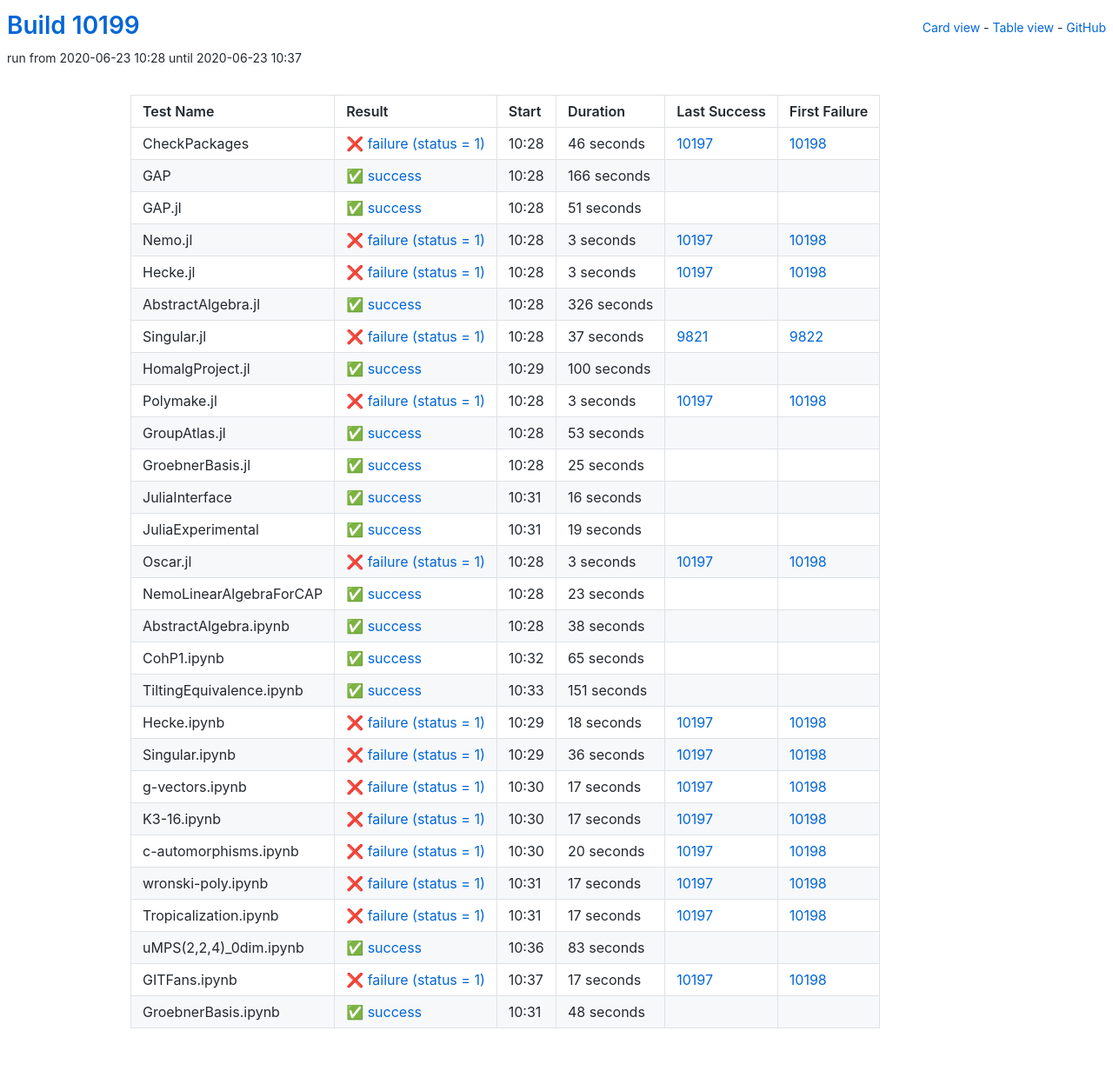
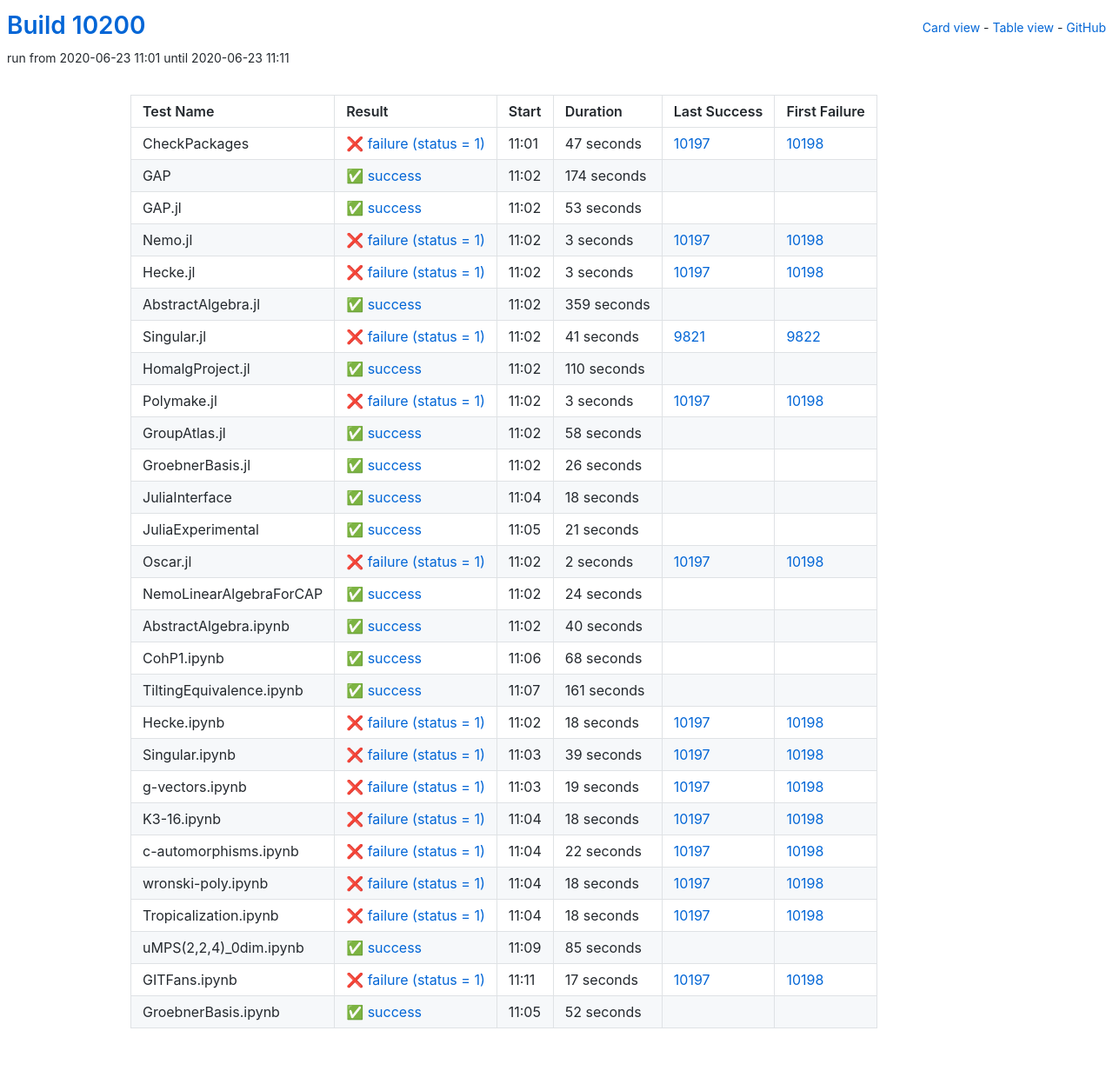
Before and after one commit to oscar-system/oscar-ci-status, a Jekyll site: the page built from table.html, in a window 1280 px wide. Shown: the whole page at 87% size. Built offline with Jekyll 4.4.1, drawn with Linux system fonts in a browser that asks for light colours.

Commit message:
Build #10200

```diff
--- a/_data/ci.yml
+++ b/_data/ci.yml
@@ -1,6 +1,6 @@
 ---
-build: 10199
-build_url: https://oscarci.mathematik.uni-kl.de/job/oscar/10199/
+build: 10200
+build_url: https://oscarci.mathematik.uni-kl.de/job/oscar/10200/
 job: oscar
 organization: oscar-system
 repo: oscar-ci-status
@@ -8,44 +8,44 @@
 tests:
 - name: CheckPackages
   id: checkpackages
-  log: https://oscarci.mathematik.uni-kl.de/job/oscar/10199/artifact/logs/build-10199/CheckPackages.log
-  start: 2020-06-23 10:28
+  log: https://oscarci.mathematik.uni-kl.de/job/oscar/10200/artifact/logs/build-10200/CheckPackages.log
+  start: 2020-06-23 11:01
   success: false
   exitcode: 1
   status: failure
-  duration: 46
+  duration: 47
   last_success: 10197
   last_success_url: https://oscarci.mathematik.uni-kl.de/job/oscar/10197/
   first_failure: 10198
   first_failure_url: https://oscarci.mathematik.uni-kl.de/job/oscar/10198/
 - name: GAP
   id: gap
-  log: https://oscarci.mathematik.uni-kl.de/job/oscar/10199/artifact/logs/build-10199/GAP.log
-  start: 2020-06-23 10:28
+  log: https://oscarci.mathematik.uni-kl.de/job/oscar/10200/artifact/logs/build-10200/GAP.log
+  start: 2020-06-23 11:02
   success: true
   exitcode: 0
   status: success
-  duration: 166
+  duration: 174
   last_success: false
   last_success_url:
   first_failure: false
   first_failure_url:
 - name: GAP.jl
   id: gap-jl
-  log: https://oscarci.mathematik.uni-kl.de/job/oscar/10199/artifact/logs/build-10199/GAP.jl.log
-  start: 2020-06-23 10:28
+  log: https://oscarci.mathematik.uni-kl.de/job/oscar/10200/artifact/logs/build-10200/GAP.jl.log
+  start: 2020-06-23 11:02
   success: true
   exitcode: 0
   status: success
-  duration: 51
+  duration: 53
   last_success: false
   last_success_url:
   first_failure: false
   first_failure_url:
 - name: Nemo.jl
   id: nemo-jl
-  log: https://oscarci.mathematik.uni-kl.de/job/oscar/10199/artifact/logs/build-10199/Nemo.jl.log
-  start: 2020-06-23 10:28
+  log: https://oscarci.mathematik.uni-kl.de/job/oscar/10200/artifact/logs/build-10200/Nemo.jl.log
+  start: 2020-06-23 11:02
   success: false
   exitcode: 1
   status: failure
@@ -56,8 +56,8 @@
   first_failure_url: https://oscarci.mathematik.uni-kl.de/job/oscar/10198/
 - name: Hecke.jl
   id: hecke-jl
-  log: https://oscarci.mathematik.uni-kl.de/job/oscar/10199/artifact/logs/build-10199/Hecke.jl.log
-  start: 2020-06-23 10:28
+  log: https://oscarci.mathematik.uni-kl.de/job/oscar/10200/artifact/logs/build-10200/Hecke.jl.log
+  start: 2020-06-23 11:02
   success: false
   exitcode: 1
   status: failure
@@ -68,44 +68,44 @@
   first_failure_url: https://oscarci.mathematik.uni-kl.de/job/oscar/10198/
 - name: AbstractAlgebra.jl
   id: abstractalgebra-jl
-  log: https://oscarci.mathematik.uni-kl.de/job/oscar/10199/artifact/logs/build-10199/AbstractAlgebra.jl.log
-  start: 2020-06-23 10:28
+  log: https://oscarci.mathematik.uni-kl.de/job/oscar/10200/artifact/logs/build-10200/AbstractAlgebra.jl.log
+  start: 2020-06-23 11:02
   success: true
   exitcode: 0
   status: success
-  duration: 326
+  duration: 359
   last_success: false
   last_success_url:
   first_failure: false
   first_failure_url:
 - name: Singular.jl
   id: singular-jl
-  log: https://oscarci.mathematik.uni-kl.de/job/oscar/10199/artifact/logs/build-10199/Singular.jl.log
-  start: 2020-06-23 10:28
+  log: https://oscarci.mathematik.uni-kl.de/job/oscar/10200/artifact/logs/build-10200/Singular.jl.log
+  start: 2020-06-23 11:02
   success: false
   exitcode: 1
   status: failure
-  duration: 37
+  duration: 41
   last_success: 9821
   last_success_url: https://oscarci.mathematik.uni-kl.de/job/oscar/9821/
   first_failure: 9822
   first_failure_url: https://oscarci.mathematik.uni-kl.de/job/oscar/9822/
 - name: HomalgProject.jl
   id: homalgproject-jl
-  log: https://oscarci.mathematik.uni-kl.de/job/oscar/10199/artifact/logs/build-10199/HomalgProject.jl.log
-  start: 2020-06-23 10:29
+  log: https://oscarci.mathematik.uni-kl.de/job/oscar/10200/artifact/logs/build-10200/HomalgProject.jl.log
+  start: 2020-06-23 11:02
   success: true
   exitcode: 0
   status: success
-  duration: 100
+  duration: 110
   last_success: false
   last_success_url:
   first_failure: false
   first_failure_url:
 - name: Polymake.jl
   id: polymake-jl
-  log: https://oscarci.mathematik.uni-kl.de/job/oscar/10199/artifact/logs/build-10199/Polymake.jl.log
-  start: 2020-06-23 10:28
+  log: https://oscarci.mathematik.uni-kl.de/job/oscar/10200/artifact/logs/build-10200/Polymake.jl.log
+  start: 2020-06-23 11:02
   success: false
   exitcode: 1
   status: failure
@@ -116,116 +116,116 @@
   first_failure_url: https://oscarci.mathematik.uni-kl.de/job/oscar/10198/
 - name: GroupAtlas.jl
   id: groupatlas-jl
-  log: https://oscarci.mathematik.uni-kl.de/job/oscar/10199/artifact/logs/build-10199/GroupAtlas.jl.log
-  start: 2020-06-23 10:28
+  log: https://oscarci.mathematik.uni-kl.de/job/oscar/10200/artifact/logs/build-10200/GroupAtlas.jl.log
+  start: 2020-06-23 11:02
   success: true
   exitcode: 0
   status: success
-  duration: 53
+  duration: 58
   last_success: false
   last_success_url:
   first_failure: false
   first_failure_url:
 - name: GroebnerBasis.jl
   id: groebnerbasis-jl
-  log: https://oscarci.mathematik.uni-kl.de/job/oscar/10199/artifact/logs/build-10199/GroebnerBasis.jl.log
-  start: 2020-06-23 10:28
+  log: https://oscarci.mathematik.uni-kl.de/job/oscar/10200/artifact/logs/build-10200/GroebnerBasis.jl.log
+  start: 2020-06-23 11:02
   success: true
   exitcode: 0
   status: success
-  duration: 25
+  duration: 26
   last_success: false
   last_success_url:
   first_failure: false
   first_failure_url:
 - name: JuliaInterface
   id: juliainterface
-  log: https://oscarci.mathematik.uni-kl.de/job/oscar/10199/artifact/logs/build-10199/JuliaInterface.log
-  start: 2020-06-23 10:31
+  log: https://oscarci.mathematik.uni-kl.de/job/oscar/10200/artifact/logs/build-10200/JuliaInterface.log
+  start: 2020-06-23 11:04
   success: true
   exitcode: 0
   status: success
-  duration: 16
+  duration: 18
   last_success: false
   last_success_url:
   first_failure: false
   first_failure_url:
 - name: JuliaExperimental
   id: juliaexperimental
-  log: https://oscarci.mathematik.uni-kl.de/job/oscar/10199/artifact/logs/build-10199/JuliaExperimental.log
-  start: 2020-06-23 10:31
+  log: https://oscarci.mathematik.uni-kl.de/job/oscar/10200/artifact/logs/build-10200/JuliaExperimental.log
+  start: 2020-06-23 11:05
   success: true
   exitcode: 0
   status: success
-  duration: 19
+  duration: 21
   last_success: false
   last_success_url:
   first_failure: false
   first_failure_url:
 - name: Oscar.jl
   id: oscar-jl
-  log: https://oscarci.mathematik.uni-kl.de/job/oscar/10199/artifact/logs/build-10199/Oscar.jl.log
-  start: 2020-06-23 10:28
+  log: https://oscarci.mathematik.uni-kl.de/job/oscar/10200/artifact/logs/build-10200/Oscar.jl.log
+  start: 2020-06-23 11:02
   success: false
   exitcode: 1
   status: failure
-  duration: 3
+  duration: 2
   last_success: 10197
   last_success_url: https://oscarci.mathematik.uni-kl.de/job/oscar/10197/
   first_failure: 10198
   first_failure_url: https://oscarci.mathematik.uni-kl.de/job/oscar/10198/
 - name: NemoLinearAlgebraForCAP
   id: nemolinearalgebraforcap
-  log: https://oscarci.mathematik.uni-kl.de/job/oscar/10199/artifact/logs/build-10199/NemoLinearAlgebraForCAP.log
-  start: 2020-06-23 10:28
+  log: https://oscarci.mathematik.uni-kl.de/job/oscar/10200/artifact/logs/build-10200/NemoLinearAlgebraForCAP.log
+  start: 2020-06-23 11:02
   success: true
   exitcode: 0
   status: success
-  duration: 23
+  duration: 24
   last_success: false
   last_success_url:
   first_failure: false
   first_failure_url:
 - name: AbstractAlgebra.ipynb
   id: abstractalgebra-ipynb
-  log: https://oscarci.mathematik.uni-kl.de/job/oscar/10199/artifact/logs/build-10199/AbstractAlgebra.ipynb.log
-  start: 2020-06-23 10:28
+  log: https://oscarci.mathematik.uni-kl.de/job/oscar/10200/artifact/logs/build-10200/AbstractAlgebra.ipynb.log
+  start: 2020-06-23 11:02
   success: true
   exitcode: 0
   status: success
-  duration: 38
+  duration: 40
   last_success: false
   last_success_url:
   first_failure: false
   first_failure_url:
 - name: CohP1.ipynb
   id: cohp1-ipynb
-  log: https://oscarci.mathematik.uni-kl.de/job/oscar/10199/artifact/logs/build-10199/CohP1.ipynb.log
-  start: 2020-06-23 10:32
+  log: https://oscarci.mathematik.uni-kl.de/job/oscar/10200/artifact/logs/build-10200/CohP1.ipynb.log
+  start: 2020-06-23 11:06
   success: true
   exitcode: 0
   status: success
-  duration: 65
+  duration: 68
   last_success: false
   last_success_url:
   first_failure: false
   first_failure_url:
 - name: TiltingEquivalence.ipynb
   id: tiltingequivalence-ipynb
-  log: https://oscarci.mathematik.uni-kl.de/job/oscar/10199/artifact/logs/build-10199/TiltingEquivalence.ipynb.log
-  start: 2020-06-23 10:33
+  log: https://oscarci.mathematik.uni-kl.de/job/oscar/10200/artifact/logs/build-10200/TiltingEquivalence.ipynb.log
+  start: 2020-06-23 11:07
   success: true
   exitcode: 0
   status: success
-  duration: 151
+  duration: 161
   last_success: false
   last_success_url:
   first_failure: false
   first_failure_url:
 - name: Hecke.ipynb
   id: hecke-ipynb
-  log: https://oscarci.mathematik.uni-kl.de/job/oscar/10199/artifact/logs/build-10199/Hecke.ipynb.log
-  start: 2020-06-23 10:29
+  log: https://oscarci.mathematik.uni-kl.de/job/oscar/10200/artifact/logs/build-10200/Hecke.ipynb.log
+  start: 2020-06-23 11:02
   success: false
   exitcode: 1
   status: failure
@@ -236,92 +236,92 @@
   first_failure_url: https://oscarci.mathematik.uni-kl.de/job/oscar/10198/
 - name: Singular.ipynb
   id: singular-ipynb
-  log: https://oscarci.mathematik.uni-kl.de/job/oscar/10199/artifact/logs/build-10199/Singular.ipynb.log
-  start: 2020-06-23 10:29
+  log: https://oscarci.mathematik.uni-kl.de/job/oscar/10200/artifact/logs/build-10200/Singular.ipynb.log
+  start: 2020-06-23 11:03
   success: false
   exitcode: 1
   status: failure
-  duration: 36
+  duration: 39
   last_success: 10197
   last_success_url: https://oscarci.mathematik.uni-kl.de/job/oscar/10197/
   first_failure: 10198
   first_failure_url: https://oscarci.mathematik.uni-kl.de/job/oscar/10198/
 - name: g-vectors.ipynb
   id: g-vectors-ipynb
-  log: https://oscarci.mathematik.uni-kl.de/job/oscar/10199/artifact/logs/build-10199/g-vectors.ipynb.log
-  start: 2020-06-23 10:30
+  log: https://oscarci.mathematik.uni-kl.de/job/oscar/10200/artifact/logs/build-10200/g-vectors.ipynb.log
+  start: 2020-06-23 11:03
   success: false
   exitcode: 1
   status: failure
-  duration: 17
+  duration: 19
   last_success: 10197
   last_success_url: https://oscarci.mathematik.uni-kl.de/job/oscar/10197/
   first_failure: 10198
   first_failure_url: https://oscarci.mathematik.uni-kl.de/job/oscar/10198/
 - name: K3-16.ipynb
   id: k3-16-ipynb
-  log: https://oscarci.mathematik.uni-kl.de/job/oscar/10199/artifact/logs/build-10199/K3-16.ipynb.log
-  start: 2020-06-23 10:30
+  log: https://oscarci.mathematik.uni-kl.de/job/oscar/10200/artifact/logs/build-10200/K3-16.ipynb.log
+  start: 2020-06-23 11:04
   success: false
   exitcode: 1
   status: failure
-  duration: 17
+  duration: 18
   last_success: 10197
   last_success_url: https://oscarci.mathematik.uni-kl.de/job/oscar/10197/
   first_failure: 10198
   first_failure_url: https://oscarci.mathematik.uni-kl.de/job/oscar/10198/
 - name: c-automorphisms.ipynb
   id: c-automorphisms-ipynb
-  log: https://oscarci.mathematik.uni-kl.de/job/oscar/10199/artifact/logs/build-10199/c-automorphisms.ipynb.log
-  start: 2020-06-23 10:30
+  log: https://oscarci.mathematik.uni-kl.de/job/oscar/10200/artifact/logs/build-10200/c-automorphisms.ipynb.log
+  start: 2020-06-23 11:04
   success: false
   exitcode: 1
   status: failure
-  duration: 20
+  duration: 22
   last_success: 10197
   last_success_url: https://oscarci.mathematik.uni-kl.de/job/oscar/10197/
   first_failure: 10198
   first_failure_url: https://oscarci.mathematik.uni-kl.de/job/oscar/10198/
 - name: wronski-poly.ipynb
   id: wronski-poly-ipynb
-  log: https://oscarci.mathematik.uni-kl.de/job/oscar/10199/artifact/logs/build-10199/wronski-poly.ipynb.log
-  start: 2020-06-23 10:31
+  log: https://oscarci.mathematik.uni-kl.de/job/oscar/10200/artifact/logs/build-10200/wronski-poly.ipynb.log
+  start: 2020-06-23 11:04
   success: false
   exitcode: 1
   status: failure
-  duration: 17
+  duration: 18
   last_success: 10197
   last_success_url: https://oscarci.mathematik.uni-kl.de/job/oscar/10197/
   first_failure: 10198
   first_failure_url: https://oscarci.mathematik.uni-kl.de/job/oscar/10198/
 - name: Tropicalization.ipynb
   id: tropicalization-ipynb
-  log: https://oscarci.mathematik.uni-kl.de/job/oscar/10199/artifact/logs/build-10199/Tropicalization.ipynb.log
-  start: 2020-06-23 10:31
+  log: https://oscarci.mathematik.uni-kl.de/job/oscar/10200/artifact/logs/build-10200/Tropicalization.ipynb.log
+  start: 2020-06-23 11:04
   success: false
   exitcode: 1
   status: failure
-  duration: 17
+  duration: 18
   last_success: 10197
   last_success_url: https://oscarci.mathematik.uni-kl.de/job/oscar/10197/
   first_failure: 10198
   first_failure_url: https://oscarci.mathematik.uni-kl.de/job/oscar/10198/
 - name: uMPS(2,2,4)_0dim.ipynb
   id: umps-2-2-4-0dim-ipynb
-  log: https://oscarci.mathematik.uni-kl.de/job/oscar/10199/artifact/logs/build-10199/uMPS-2-2-4-_0dim.ipynb.log
-  start: 2020-06-23 10:36
+  log: https://oscarci.mathematik.uni-kl.de/job/oscar/10200/artifact/logs/build-10200/uMPS-2-2-4-_0dim.ipynb.log
+  start: 2020-06-23 11:09
   success: true
   exitcode: 0
   status: success
-  duration: 83
+  duration: 85
   last_success: false
   last_success_url:
   first_failure: false
   first_failure_url:
 - name: GITFans.ipynb
   id: gitfans-ipynb
-  log: https://oscarci.mathematik.uni-kl.de/job/oscar/10199/artifact/logs/build-10199/GITFans.ipynb.log
-  start: 2020-06-23 10:37
+  log: https://oscarci.mathematik.uni-kl.de/job/oscar/10200/artifact/logs/build-10200/GITFans.ipynb.log
+  start: 2020-06-23 11:11
   success: false
   exitcode: 1
   status: failure
@@ -332,12 +332,12 @@
   first_failure_url: https://oscarci.mathematik.uni-kl.de/job/oscar/10198/
 - name: GroebnerBasis.ipynb
   id: groebnerbasis-ipynb
-  log: https://oscarci.mathematik.uni-kl.de/job/oscar/10199/artifact/logs/build-10199/GroebnerBasis.ipynb.log
-  start: 2020-06-23 10:31
+  log: https://oscarci.mathematik.uni-kl.de/job/oscar/10200/artifact/logs/build-10200/GroebnerBasis.ipynb.log
+  start: 2020-06-23 11:05
   success: true
   exitcode: 0
   status: success
-  duration: 48
+  duration: 52
   last_success: false
   last_success_url:
   first_failure: false
```
Also changed, not shown: README.md.
